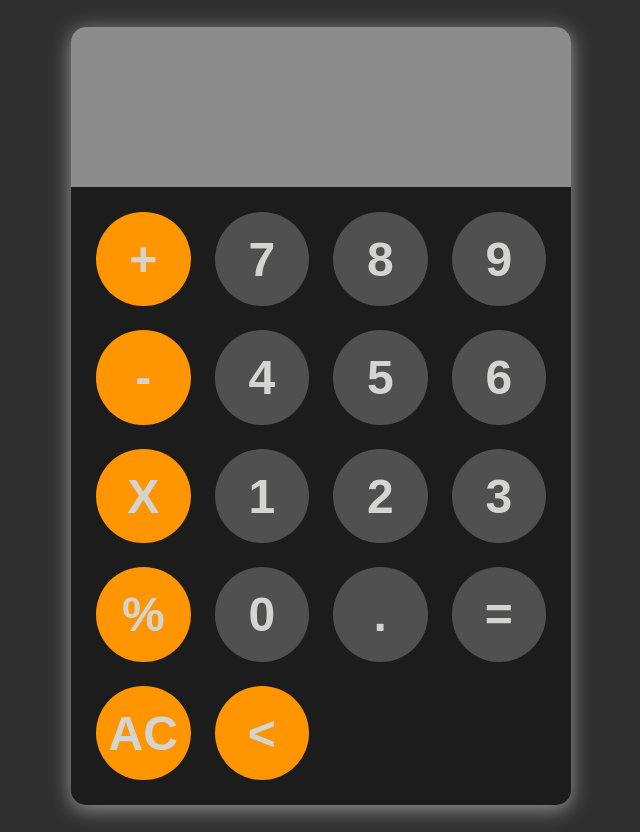
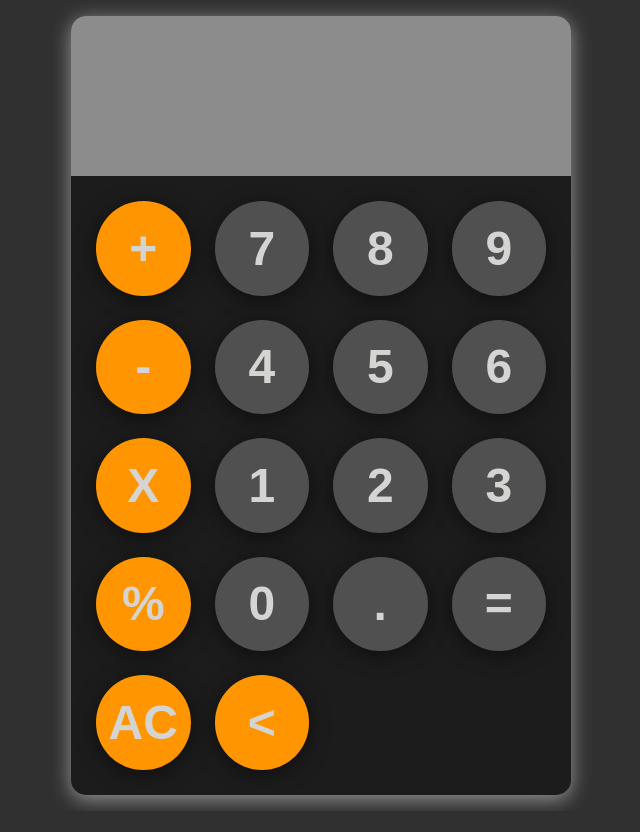
Before and after one commit to w4rdsallcaps/calculator_website, a plain HTML site: page index.html in a window 1280 px wide. Shown: the whole page, without its empty margins (319-959 px from the left). After the commit the page ends 811 px from the top, so only its background shows below. Drawn offline with Linux system fonts and the light colour scheme; a web font is replaced by a local one.

Commit message:
updates
lower box height and added shadow to buttons

```diff
--- a/style.css
+++ b/style.css
@@ -5,7 +5,7 @@ body {
     display: flex;
     justify-content: center;
     align-items: center;
-    min-height: 100vh;
+    min-height: 50vh;
     background-color: #313030;
     padding: 1rem;
 }
@@ -49,6 +49,7 @@ button {
     font-weight: 700;
     cursor: pointer;
     transition: background-color 0.2s ease;
+    box-shadow: 0px 4px 20px rgba(0, 0, 0, 0.5);
 }
 
 button:hover {
```
